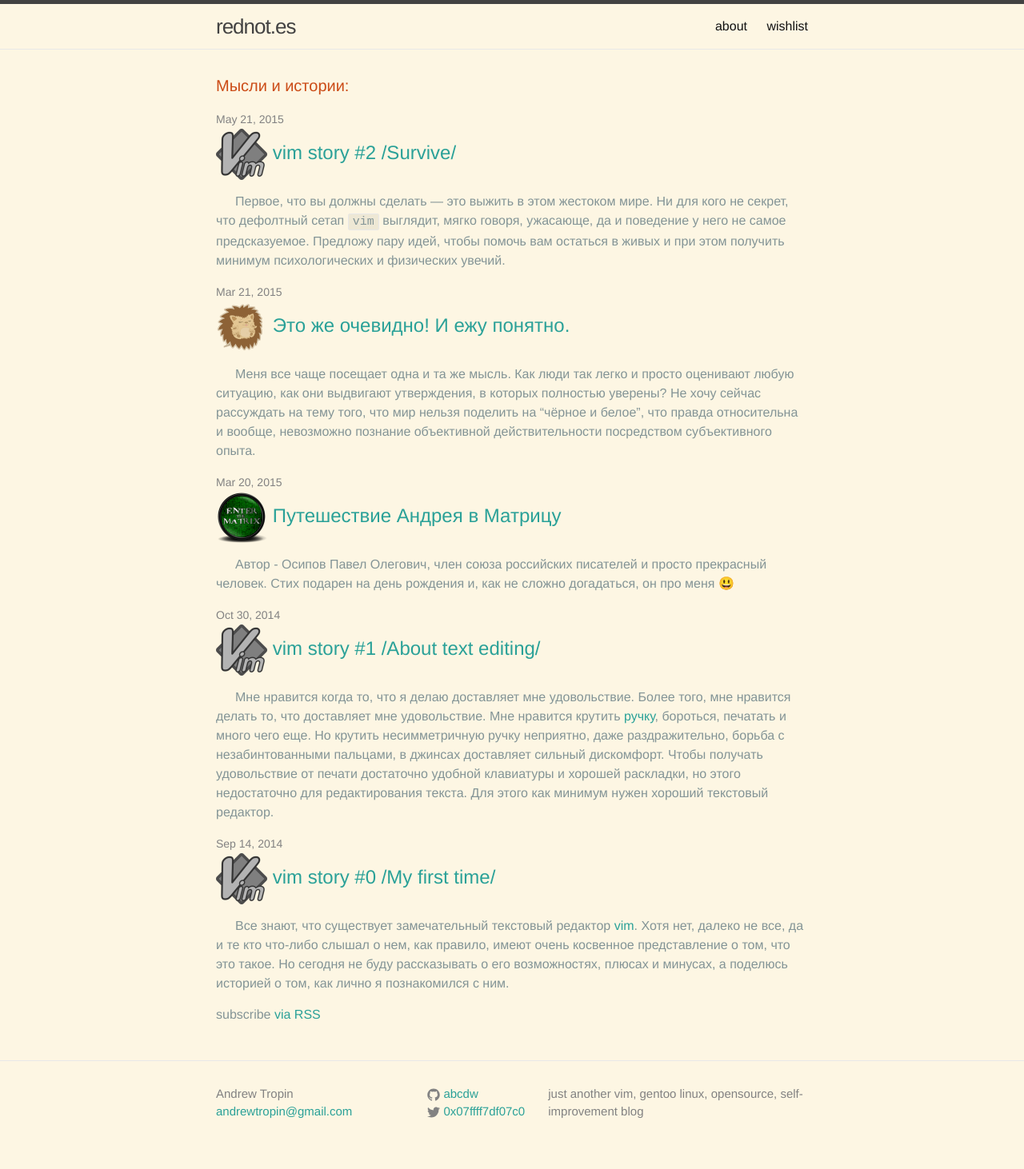
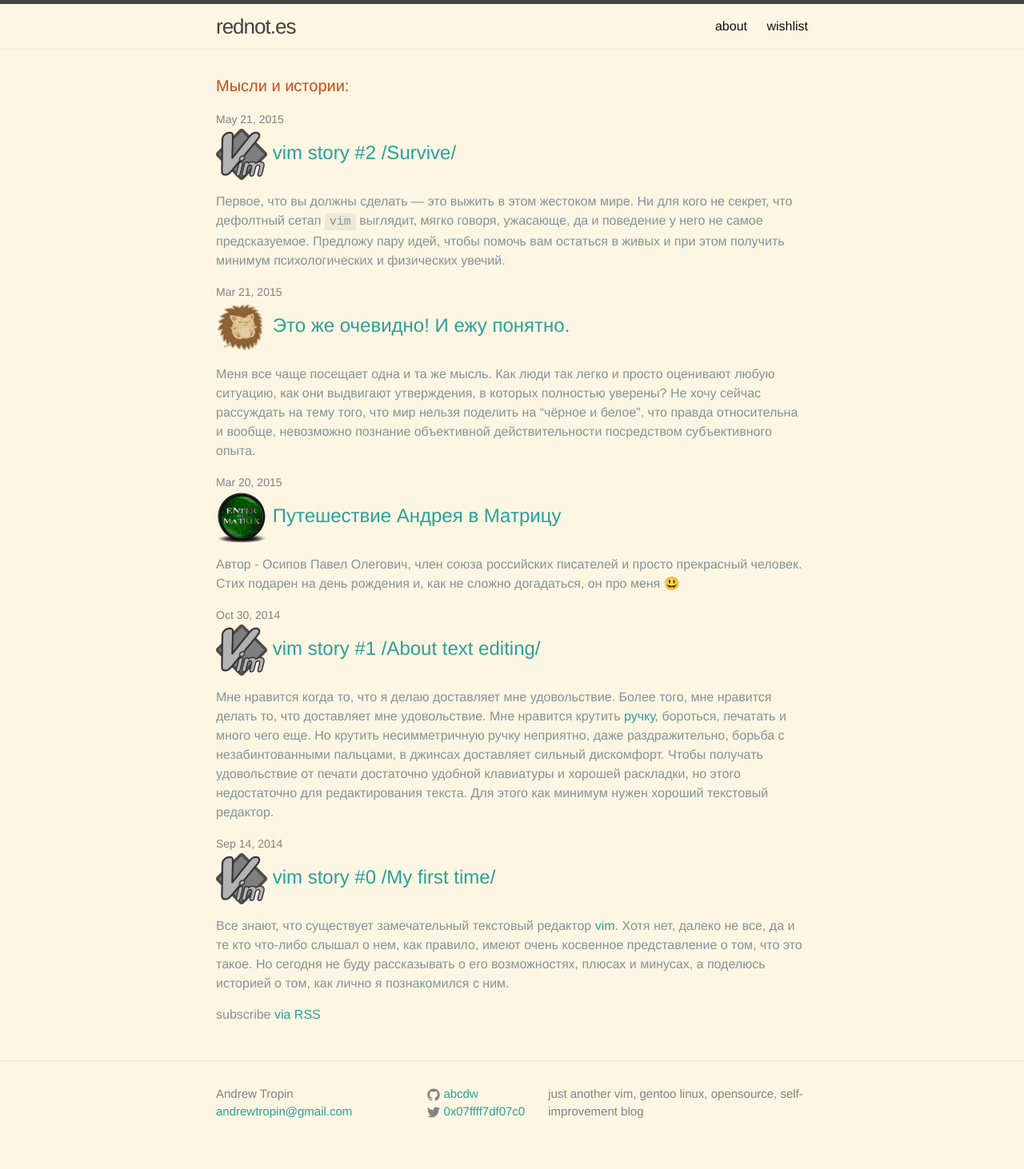
Before and after one commit to rednotes/rednotes.github.io, a Jekyll site: the page built from index.html, in a window 1280 px wide. Shown: the whole page at 80% size. Built offline with Jekyll 4.4.1, drawn with Linux system fonts in a browser that asks for light colours; emoji names are drawn with the system emoji font; Markdown is read by kramdown in place of the engine named in the settings; comment, search, counter and statistics services are not loaded.

Commit message:
Use ONLY line-height for paragraph-indent (drop text-indent)
According to popular typography web-guide
( http://practicaltypography.com/summary-of-key-rules.html #17)
it is good to use text-indent OR line-height, but not both.
I think it has reason.

Also take a look
* http://habrahabr.ru/
* https://blog.yandex.ru/

I think that guys know smthing ;)

```diff
--- a/_sass/_layout.scss
+++ b/_sass/_layout.scss
@@ -175,10 +175,6 @@
 
     > li {
         margin-bottom: 0px;
-        /* $spacing-unit; */
-        p {
-            text-indent: 1.5em;
-        }
     }
 }
 
@@ -214,10 +210,6 @@
 .post-content {
     margin-bottom: $spacing-unit;
 
-    p {
-        text-indent: 1.5em;
-    }
-
     h1 {
         text-align: center;
         font-size: 32px;
```
